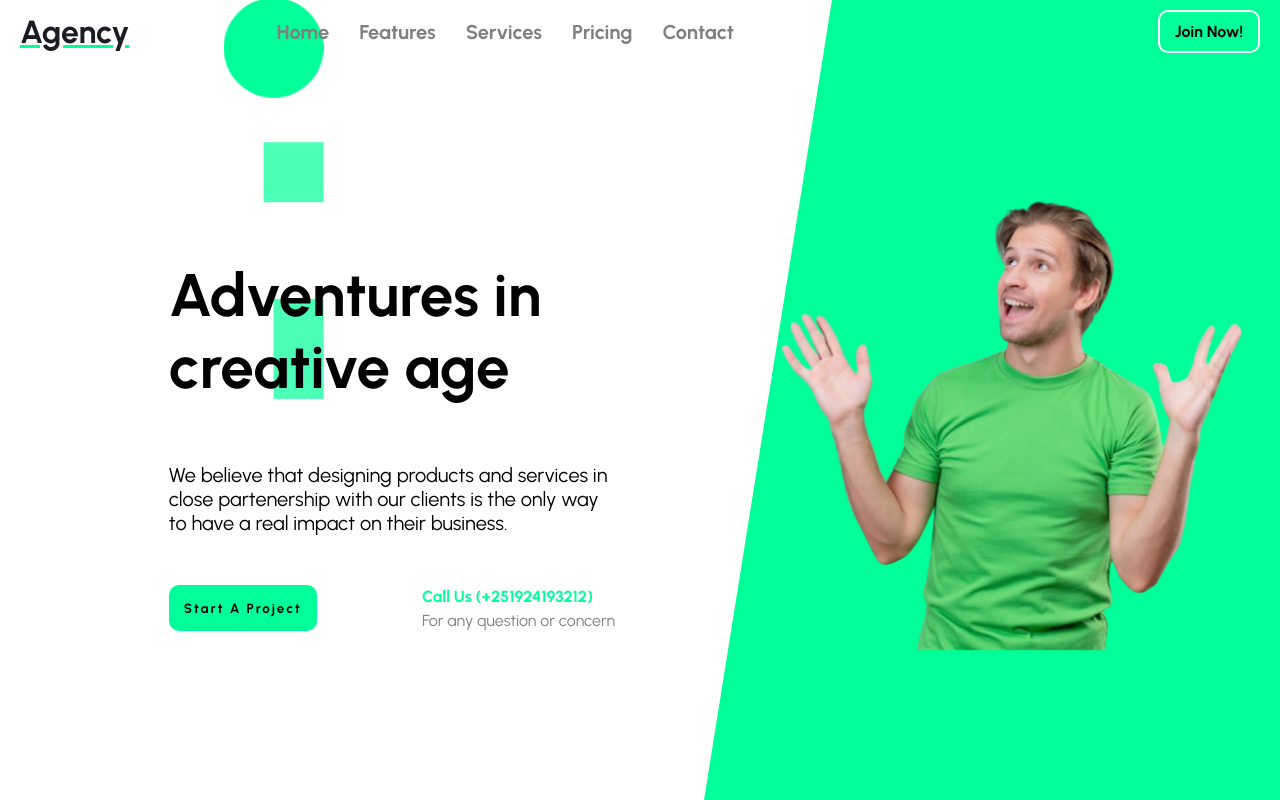
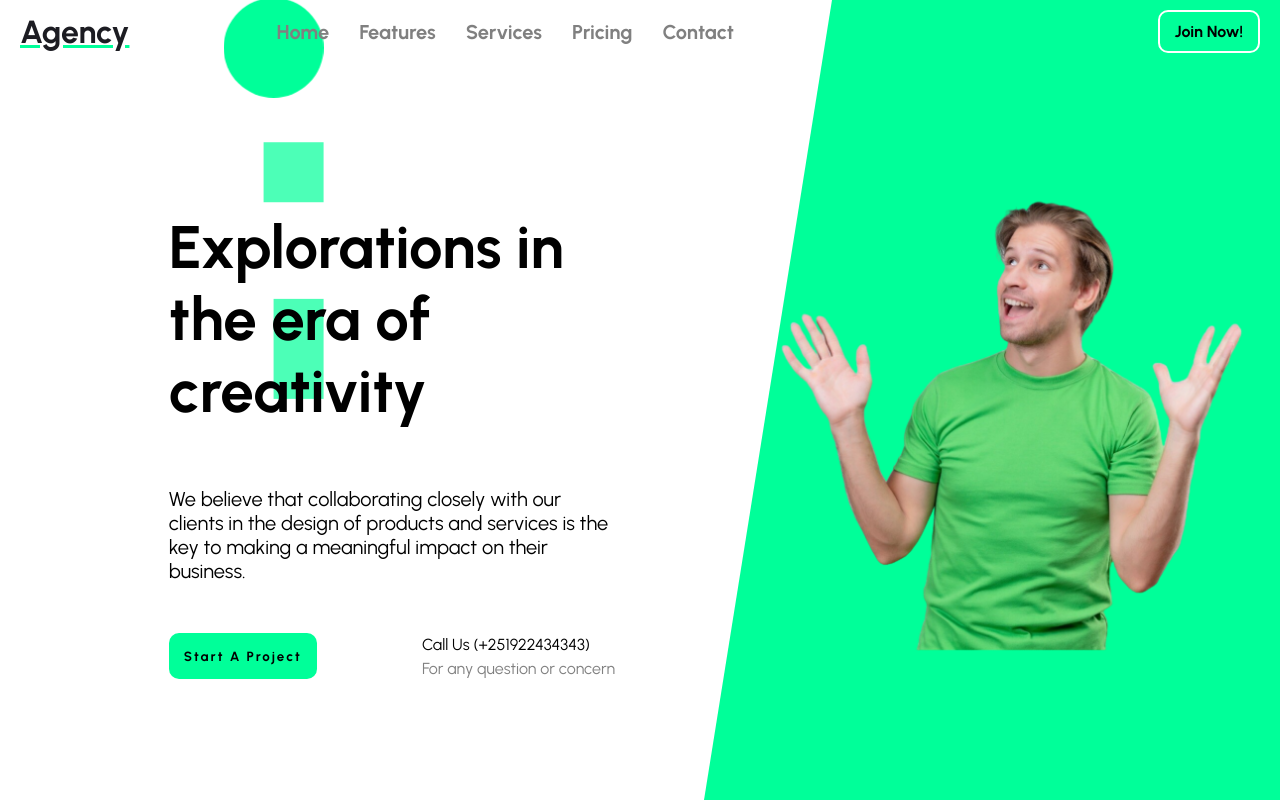
Before and after one commit to Felmeta-M/Agency, a React (Vite) app: page / in a window 1280 px wide. Shown: the top 800 px of the page. Built offline with nearby package versions, Linux system fonts and the light colour scheme.

Commit message:
main page

```diff
--- a/src/components/Intro.jsx
+++ b/src/components/Intro.jsx
@@ -6,6 +6,9 @@ const Container = styled.div`
     height: calc(100vh - 50px);
     display: flex;
     padding: 20px;
+    @media only screen and (max-width: 480px) {
+        flex-direction: column;
+    }
 `;
 const Left = styled.div`
     width: 60%;
@@ -13,15 +16,26 @@ const Left = styled.div`
     flex-direction: column;
     align-items: center;
     justify-content: center;
+    @media only screen and (max-width: 480px) {
+        width: 100%;
+        height: 100%;
+    }
 `;
 const Title = styled.h1`
     width: 60%;
     font-size: 60px;
+    @media only screen and (max-width: 480px) {
+        width: 100%;
+        font-size: 50px;
+    }
 `;
 const Desc = styled.p`
     width: 60%;
     font-size: 20px;
     margin-top: 60px;
+    @media only screen and (max-width: 480px) {
+        width: 100%;
+    }
 `;
 const Info = styled.div`
     width: 60%;
@@ -29,6 +43,10 @@ const Info = styled.div`
     display: flex;
     align-items: center;
     justify-content: space-between;
+    @media only screen and (max-width: 480px) {
+        width: 100%;
+        flex-direction: column;
+    }
 `;
 const Button = styled.button`
     padding: 15px;
@@ -39,14 +57,17 @@ const Button = styled.button`
     border: none;
     letter-spacing: 2px;
     cursor: pointer;
+    @media only screen and (max-width: 480px) {
+        margin-bottom: 20px;
+        border: 2px solid white;
+    }
 `;
 const Contact = styled.div`
     display: flex;
     flex-direction: column;
 `;
 const Phone = styled.span`
-    color: #00ff99;
-    font-weight: bold;
+    color: black;
 `;
 const ContactText = styled.span`
     color: gray;
@@ -55,6 +76,9 @@ const ContactText = styled.span`
 
 const Right = styled.div`
     width: 40%;
+    @media only screen and (max-width: 480px) {
+        display: none;
+    }
 `;
 const Image = styled.img`
     margin-top: 85px;
@@ -65,14 +89,15 @@ const Intro = () => {
   return (
     <Container>
         <Left>
-            <Title>Adventures in creative age</Title>
-            <Desc>We believe that designing products and services in close partenership
-                with our clients is the only way to have a real impact on their business.
+            <Title>Explorations in the era of creativity</Title>
+            <Desc>
+            We believe that collaborating closely with our clients in the design of
+            products and services is the key to making a meaningful impact on their business.
             </Desc>
             <Info>
                 <Button>Start A Project</Button>
                 <Contact>
-                    <Phone>Call Us (+251924193212)</Phone>
+                    <Phone>Call Us (+251922434343)</Phone>
                     <ContactText>For any question or concern</ContactText>
                 </Contact>
             </Info>
```
